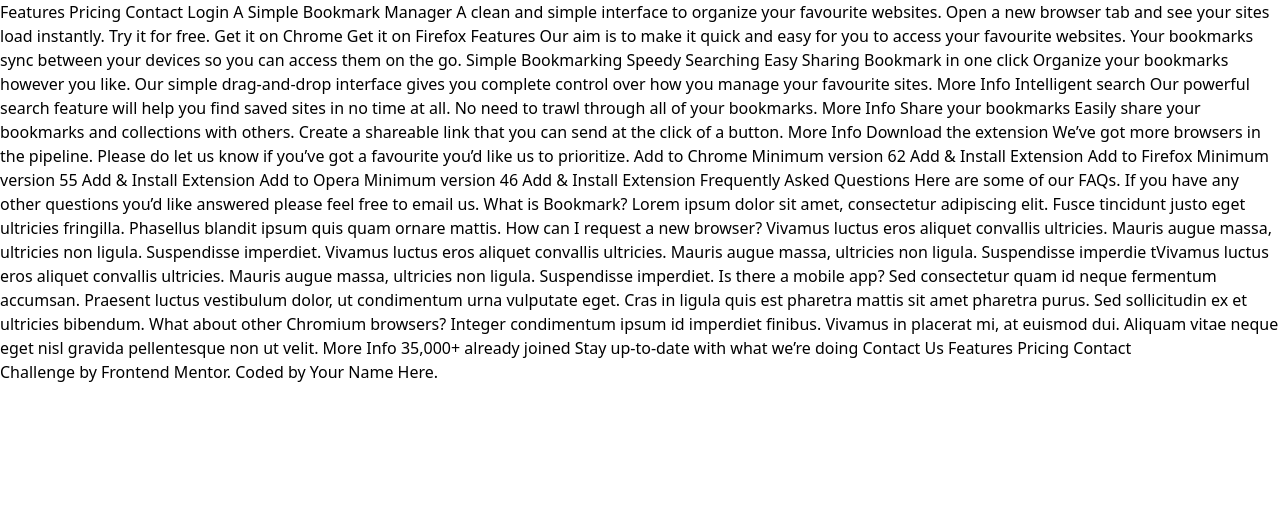
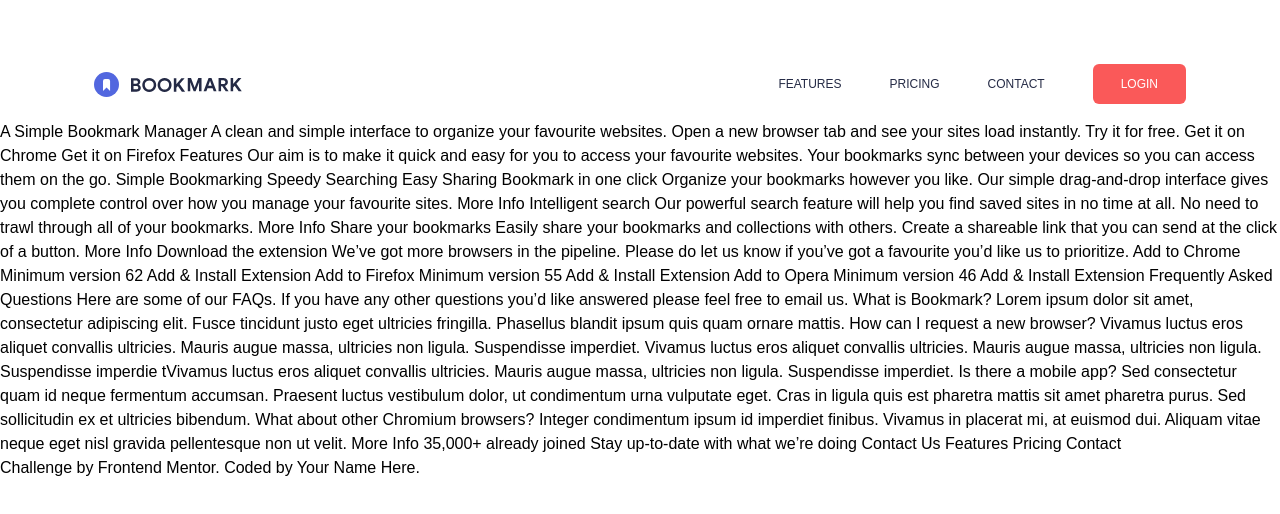
Before and after one commit to ndrsov/bookmark-landing-page, a website: page public/index.html in a window 1280 px wide. Drawn offline with Linux system fonts and the light colour scheme.

Commit message:
Add nav bar styles for fullscreen displays

```diff
--- a/public/index.html
+++ b/public/index.html
@@ -15,26 +15,46 @@
 
     <link rel="stylesheet" href="./style.css" />
   </head>
-  <body>
-    Features Pricing Contact Login A Simple Bookmark Manager A clean and simple
-    interface to organize your favourite websites. Open a new browser tab and
-    see your sites load instantly. Try it for free. Get it on Chrome Get it on
-    Firefox Features Our aim is to make it quick and easy for you to access your
-    favourite websites. Your bookmarks sync between your devices so you can
-    access them on the go. Simple Bookmarking Speedy Searching Easy Sharing
-    Bookmark in one click Organize your bookmarks however you like. Our simple
-    drag-and-drop interface gives you complete control over how you manage your
-    favourite sites. More Info Intelligent search Our powerful search feature
-    will help you find saved sites in no time at all. No need to trawl through
-    all of your bookmarks. More Info Share your bookmarks Easily share your
-    bookmarks and collections with others. Create a shareable link that you can
-    send at the click of a button. More Info Download the extension We’ve got
-    more browsers in the pipeline. Please do let us know if you’ve got a
-    favourite you’d like us to prioritize. Add to Chrome Minimum version 62 Add
-    & Install Extension Add to Firefox Minimum version 55 Add & Install
-    Extension Add to Opera Minimum version 46 Add & Install Extension Frequently
-    Asked Questions Here are some of our FAQs. If you have any other questions
-    you’d like answered please feel free to email us.
+  <body class="font-Poppins">
+    <header>
+      <nav class="container flex items-center py-4 mt-4 sm:mt-12">
+        <div class="py-1">
+          <img src="./images/logo-bookmark.svg" alt="BookMark Logo" />
+        </div>
+        <ul
+          class="hidden sm:flex flex-1 justify-end items-center gap-12 text-bookmark-blue uppercase text-xs"
+        >
+          <li class="cursor-pointer">Features</li>
+          <li class="cursor-pointer">Pricing</li>
+          <li class="cursor-pointer">Contact</li>
+          <button
+            type="button"
+            class="bg-bookmark-red text-white rounded-md px-7 py-3 uppercase"
+          >
+            Login
+          </button>
+        </ul>
+      </nav>
+    </header>
+    A Simple Bookmark Manager A clean and simple interface to organize your
+    favourite websites. Open a new browser tab and see your sites load
+    instantly. Try it for free. Get it on Chrome Get it on Firefox Features Our
+    aim is to make it quick and easy for you to access your favourite websites.
+    Your bookmarks sync between your devices so you can access them on the go.
+    Simple Bookmarking Speedy Searching Easy Sharing Bookmark in one click
+    Organize your bookmarks however you like. Our simple drag-and-drop interface
+    gives you complete control over how you manage your favourite sites. More
+    Info Intelligent search Our powerful search feature will help you find saved
+    sites in no time at all. No need to trawl through all of your bookmarks.
+    More Info Share your bookmarks Easily share your bookmarks and collections
+    with others. Create a shareable link that you can send at the click of a
+    button. More Info Download the extension We’ve got more browsers in the
+    pipeline. Please do let us know if you’ve got a favourite you’d like us to
+    prioritize. Add to Chrome Minimum version 62 Add & Install Extension Add to
+    Firefox Minimum version 55 Add & Install Extension Add to Opera Minimum
+    version 46 Add & Install Extension Frequently Asked Questions Here are some
+    of our FAQs. If you have any other questions you’d like answered please feel
+    free to email us.
 
     <!-- Question 1 -->
     What is Bookmark?
```
Also changed, not shown: public/style.css.
